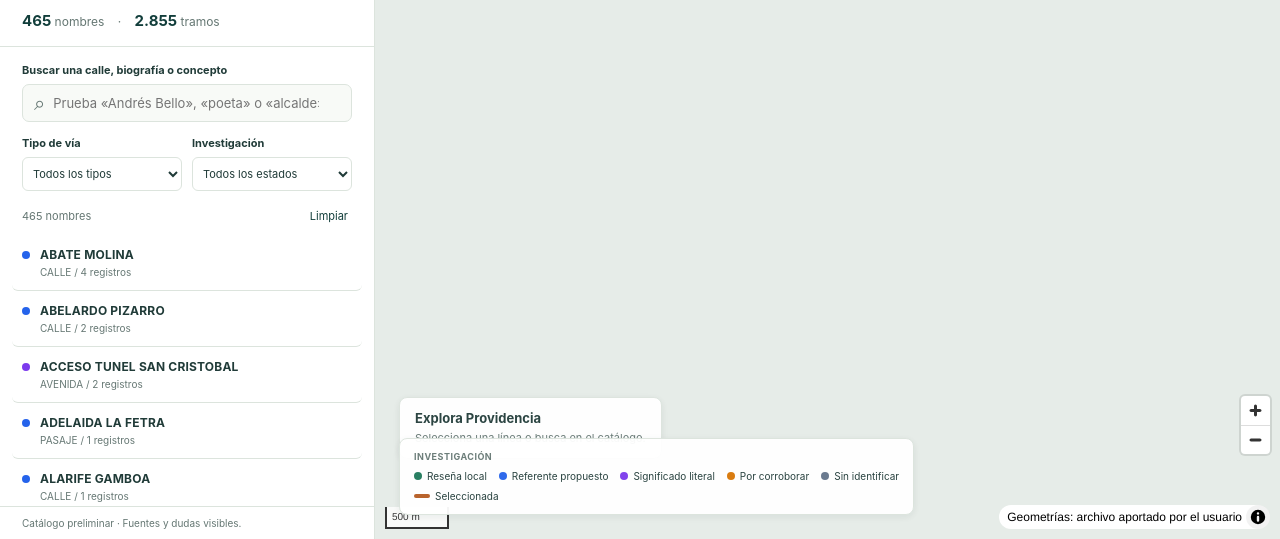
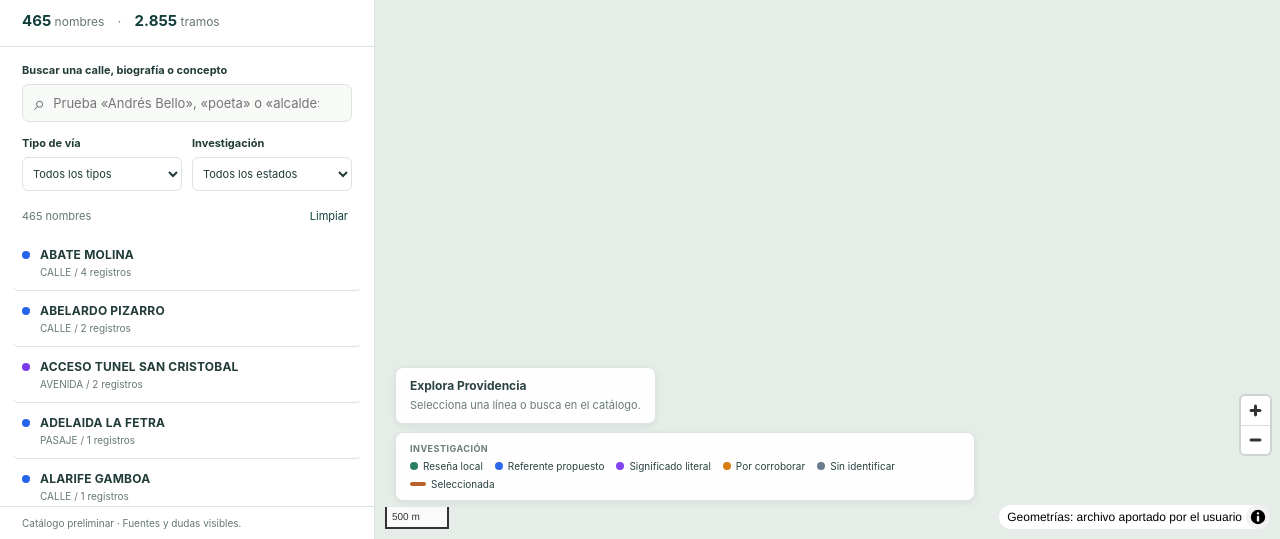
Before and after one commit to geofotodata/calles-providencia, a plain HTML site: page index.html in a window 1280 px wide. Shown: the part 261-800 px from the top of the page. Drawn offline with Linux system fonts and the light colour scheme; no server answers; animation ran at ten frames a second.

Commit message:
fix(ui): resolver solapamiento entre la leyenda y la cartela de exploracion

```diff
--- a/index.html
+++ b/index.html
@@ -73,6 +73,7 @@
     <div id="map"></div>
     <div id="map-status" class="map-status" role="status">Preparando el mapa…</div>
     <button id="extent" class="extent" title="Ver todas las calles">⌖ Ver Providencia</button>
+    <div class="map-bottom-left">
       <div class="map-caption">
         <b>Explora Providencia</b>
         <span>Selecciona una línea o busca en el catálogo.</span>
@@ -85,8 +86,9 @@
           <span class="legend-item"><i class="dot sig-literal"></i>Significado literal</span>
           <span class="legend-item"><i class="dot por-verificar"></i>Por corroborar</span>
           <span class="legend-item"><i class="dot pendiente"></i>Sin identificar</span>
+          <span class="legend-item"><i class="line selected"></i>Seleccionada</span>
         </div>
-      <div class="legend-item"><i class="line selected"></i>Seleccionada</div>
+      </div>
     </div>
     <section id="detail" class="detail" aria-label="Significado de la calle" hidden>
       <button id="close-detail" class="close" aria-label="Cerrar ficha">×</button>
--- a/style.css
+++ b/style.css
@@ -379,38 +379,52 @@ label {
 .extent:hover {
   background: var(--bg-hover);
 }
+/* Bottom-left Overlays Container */
+.map-bottom-left {
+  position: absolute;
+  left: 20px;
+  bottom: 38px;
+  display: flex;
+  flex-direction: column;
+  gap: 8px;
+  z-index: 2;
+  pointer-events: none;
+  max-width: min(580px, calc(100% - 40px));
+}
+
 .map-caption {
-  position: absolute;
-  left: 24px;
-  bottom: 80px;
-  pointer-events: none;
+  pointer-events: auto;
   background: var(--bg-surface);
-  opacity: 0.94;
-  padding: 12px 15px;
+  opacity: 0.95;
+  padding: 10px 14px;
   border-radius: 8px;
   border: 1px solid var(--border);
   box-shadow: var(--shadow-sm);
-  z-index: 2;
+  width: fit-content;
 }
-.map-caption b { display: block; font-size: 13px; }
-.map-caption span { font-size: 11px; color: var(--muted); }
+.map-caption b {
+  display: block;
+  font-size: 12px;
+  color: var(--text-main);
+}
+.map-caption span {
+  font-size: 11px;
+  color: var(--muted);
+}
 
 /* Legend */
 .legend {
-  position: absolute;
-  bottom: 24px;
-  left: 24px;
+  pointer-events: auto;
   background: var(--bg-surface);
   opacity: 0.95;
-  padding: 12px 14px;
+  padding: 10px 14px;
   border-radius: 8px;
   border: 1px solid var(--border);
   font-size: 10px;
   box-shadow: var(--shadow-sm);
-  z-index: 2;
   display: flex;
   flex-direction: column;
-  gap: 8px;
+  gap: 6px;
 }
 .legend-header {
   font-weight: 700;
@@ -422,12 +436,14 @@ label {
 .legend-items {
   display: flex;
   flex-wrap: wrap;
-  gap: 12px;
+  align-items: center;
+  gap: 6px 12px;
 }
 .legend-item {
-  display: flex;
+  display: inline-flex;
   align-items: center;
   gap: 5px;
+  white-space: nowrap;
 }
 .dot {
   width: 8px;
@@ -662,7 +678,8 @@ dialog p { font-size: 13px; line-height: 1.7; }
   .detail { right: 12px; top: 12px; width: calc(100% - 24px); padding: 18px; }
   .extent { left: 12px; top: 12px; }
   .map-caption { display: none; }
-  .legend { left: 12px; font-size: 9px; padding: 8px 10px; }
+  .map-bottom-left { left: 12px; bottom: 32px; }
+  .legend { font-size: 9px; padding: 8px 10px; }
 }
 
 @media (max-width: 580px) {
@@ -681,7 +698,9 @@ dialog p { font-size: 13px; line-height: 1.7; }
   .sidebar footer { display: none; }
   .map-section { height: 55dvh; min-height: 380px; }
   .detail { max-height: calc(100% - 40px); width: calc(100% - 24px); right: 12px; top: 12px; }
-  .legend { bottom: 20px; }
+  .map-bottom-left { left: 10px; bottom: 24px; max-width: calc(100% - 20px); }
+  .legend { padding: 6px 8px; gap: 4px; }
+  .legend-items { gap: 4px 8px; }
   .maplibregl-ctrl-top-right { bottom: 65px; }
 }
 
```
Lines whose indentation alone changed are shown as unchanged.
